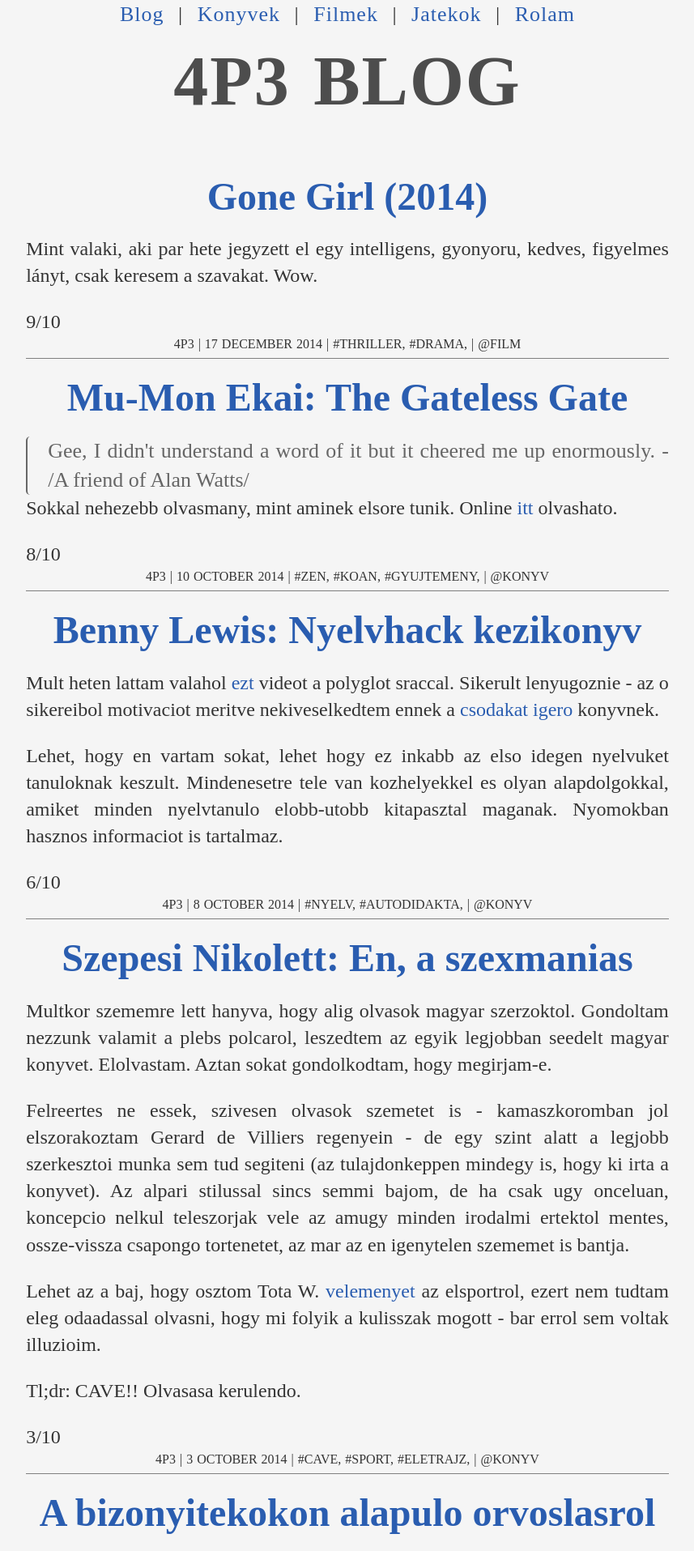
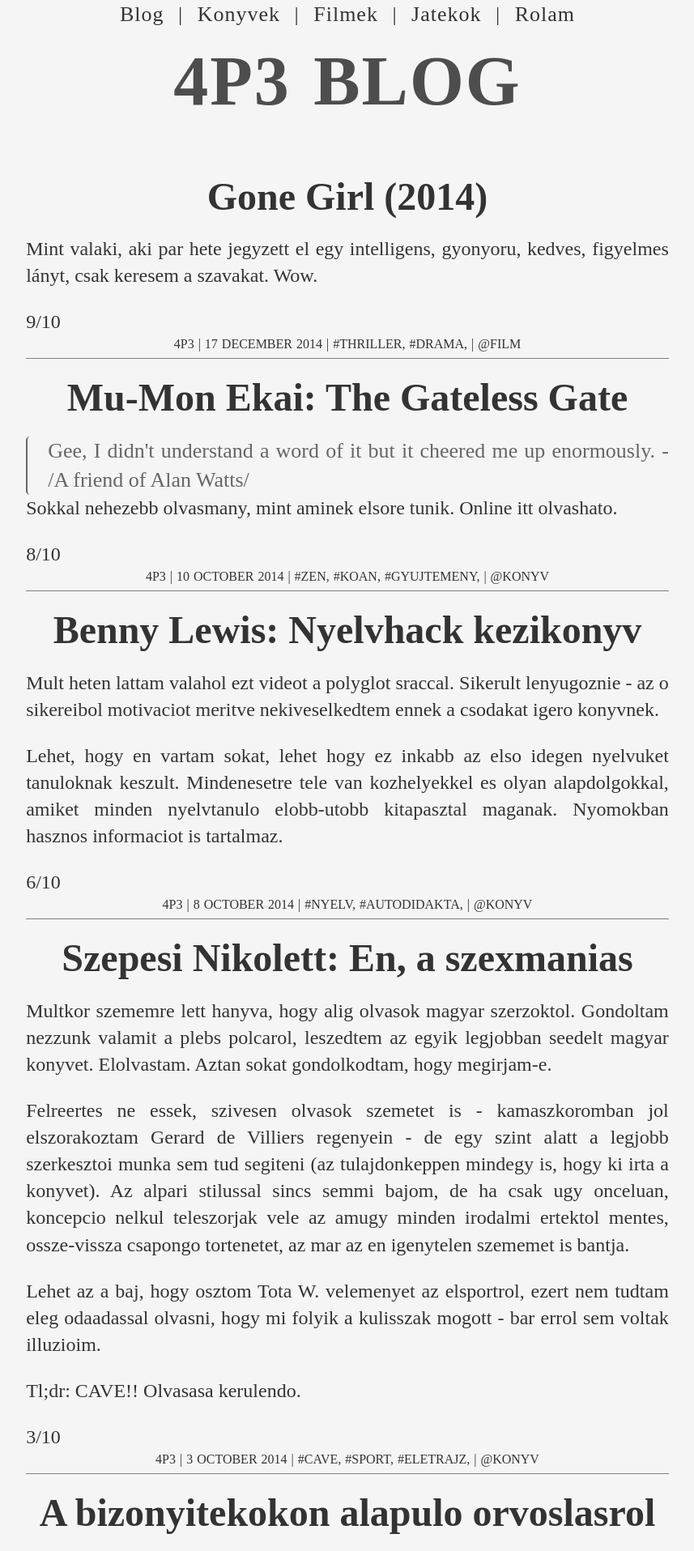
Before and after one commit to 4p3/4p3.github.io, a Jekyll site: the page built from index.html, in a window 1280 px wide. Shown: the top 1915 px of the page at 81% size, without its empty margins (211-1068 px from the left). Built offline with Jekyll 4.4.1, drawn with Linux system fonts in a browser that asks for light colours; Markdown is read by kramdown in place of the engine named in the settings; the list of posts is cut into pages by our own code.

Commit message:
link color to default

```diff
--- a/css/index.css
+++ b/css/index.css
@@ -1,5 +1,5 @@
 a {
-  color:rgb(42, 93, 176);
+  color:rgb(51, 51, 51);
 }
 
 body {
```
